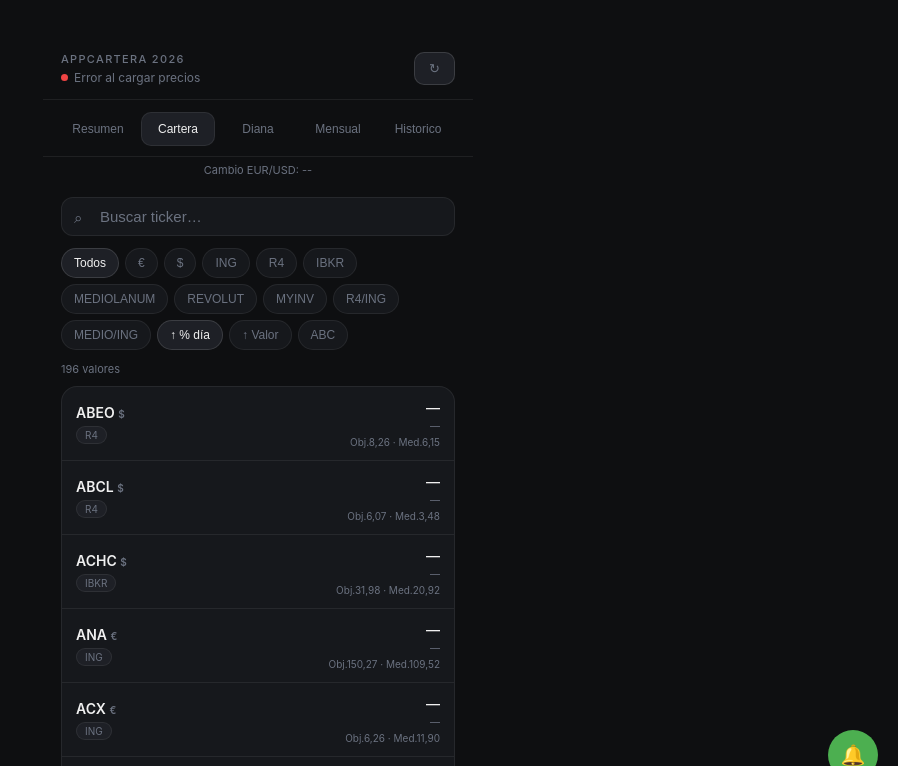
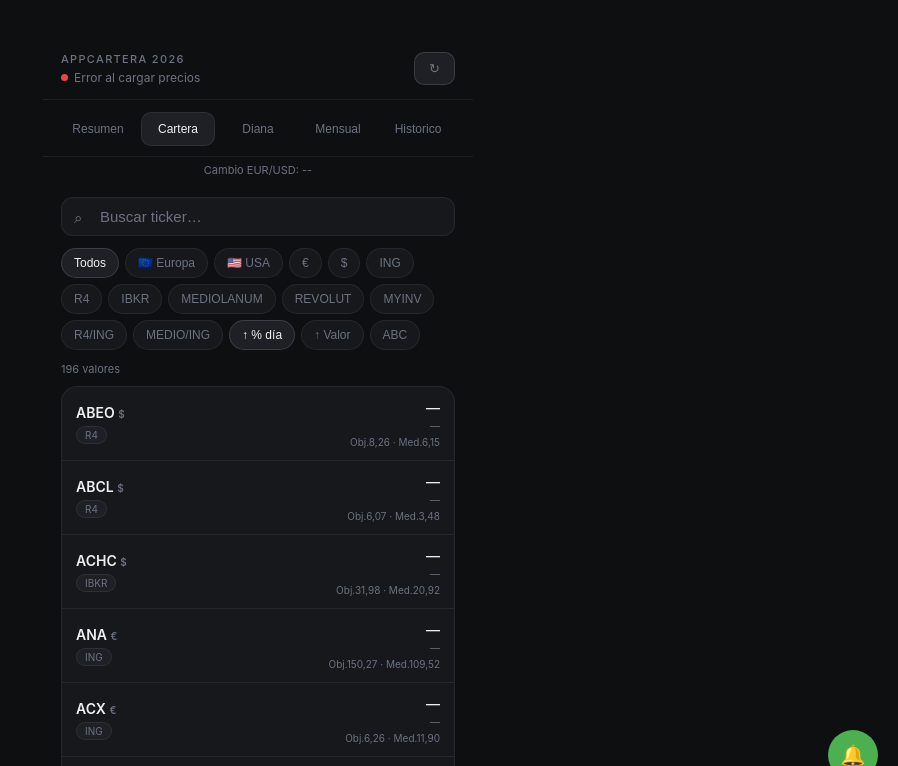
Before and after one commit to scalibur123/appcartera, a website: page index.html in a window 1280 px wide. Both pictures are taken after a click on the button "Cartera". Shown: the top 766 px of the page, without its empty margins (382-1280 px from the left). Drawn offline with Linux system fonts and the light colour scheme.

Commit message:
feat: busqueda en Diana, filtros Europa/USA en Cartera y Diana

```diff
--- a/index.html
+++ b/index.html
@@ -111,6 +111,8 @@ body{font-family:-apple-system,sans-serif;background:var(--bg);color:var(--text)
   <div class="search-wrap"><span class="search-icon">⌕</span><input class="search-input" type="search" placeholder="Buscar ticker…" id="csearch" oninput="renderCartera()" autocomplete="off" autocorrect="off" autocapitalize="characters"></div>
   <div class="filters">
     <button class="filter-btn active" id="cf-all" onclick="fC('all',this)">Todos</button>
+    <button class="filter-btn" id="cf-EU" onclick="fC('EU',this)">🇪🇺 Europa</button>
+    <button class="filter-btn" id="cf-US" onclick="fC('US',this)">🇺🇸 USA</button>
     <button class="filter-btn" id="cf-EUR" onclick="fC('EUR',this)">€</button>
     <button class="filter-btn" id="cf-USD" onclick="fC('USD',this)">$</button>
     <button class="filter-btn" id="cf-ING" onclick="fC('ING',this)">ING</button>
@@ -129,8 +131,11 @@ body{font-family:-apple-system,sans-serif;background:var(--bg);color:var(--text)
 </div>
 
 <div id="diana" class="section">
+  <div class="search-wrap"><span class="search-icon">⌕</span><input class="search-input" type="search" placeholder="Buscar ticker…" id="dsearch" oninput="renderDiana()" autocomplete="off" autocorrect="off" autocapitalize="characters"></div>
   <div class="filters">
     <button class="filter-btn active" id="df-all" onclick="fD('all',this)">Todos</button>
+    <button class="filter-btn" id="df-EU" onclick="fD('EU',this)">🇪🇺 Europa</button>
+    <button class="filter-btn" id="df-US" onclick="fD('US',this)">🇺🇸 USA</button>
     <button class="filter-btn" id="df-neg" onclick="fD('neg',this)">En objetivo ✓</button>
     <button class="filter-btn" id="df-warn" onclick="fD('warn',this)">Pendientes</button>
     <button class="filter-btn" id="df-ING" onclick="fD('ING',this)">ING</button>
@@ -259,6 +264,8 @@ function renderCartera(){
   const s=document.getElementById('csearch').value.trim().toUpperCase();
   const data=sortItems(C,cSort).filter(i=>{
     if(s&&!i.tckr.includes(s))return false;
+    if(cFilter==='EU')return i.moneda==='EUR';
+    if(cFilter==='US')return i.moneda==='USD';
     if(cFilter==='EUR')return i.moneda==='EUR';
     if(cFilter==='USD')return i.moneda==='USD';
     if(cFilter==='ING')return i.banco.toUpperCase().includes('ING');
@@ -284,10 +291,13 @@ function renderCartera(){
 }
 
 function renderDiana(){
-  let data=sortItems(C,dSort).filter(i=>i.objetivo).filter(item=>{
+  const ds=document.getElementById("dsearch")?.value.trim().toUpperCase()||"";
+  let data=sortItems(C,dSort).filter(i=>i.objetivo).filter(item=>{ if(ds&&!item.tckr.includes(ds))return false;
     const p=prices[item.symbol]?.price;
     if(dFilter==='neg')return p!=null&&p>=item.objetivo;
     if(dFilter==='warn'){if(!p)return false;const d=(item.objetivo-p)/item.objetivo;return d>=0&&d<=0.07;}
+    if(dFilter==='EU')return item.moneda==='EUR';
+    if(dFilter==='US')return item.moneda==='USD';
     if(dFilter==='ING')return item.banco.toUpperCase().includes('ING');
     if(dFilter==='R4')return item.banco.toUpperCase().includes('R4');
     if(dFilter==='IBKR')return item.banco.toUpperCase().includes('IBKR');
```
